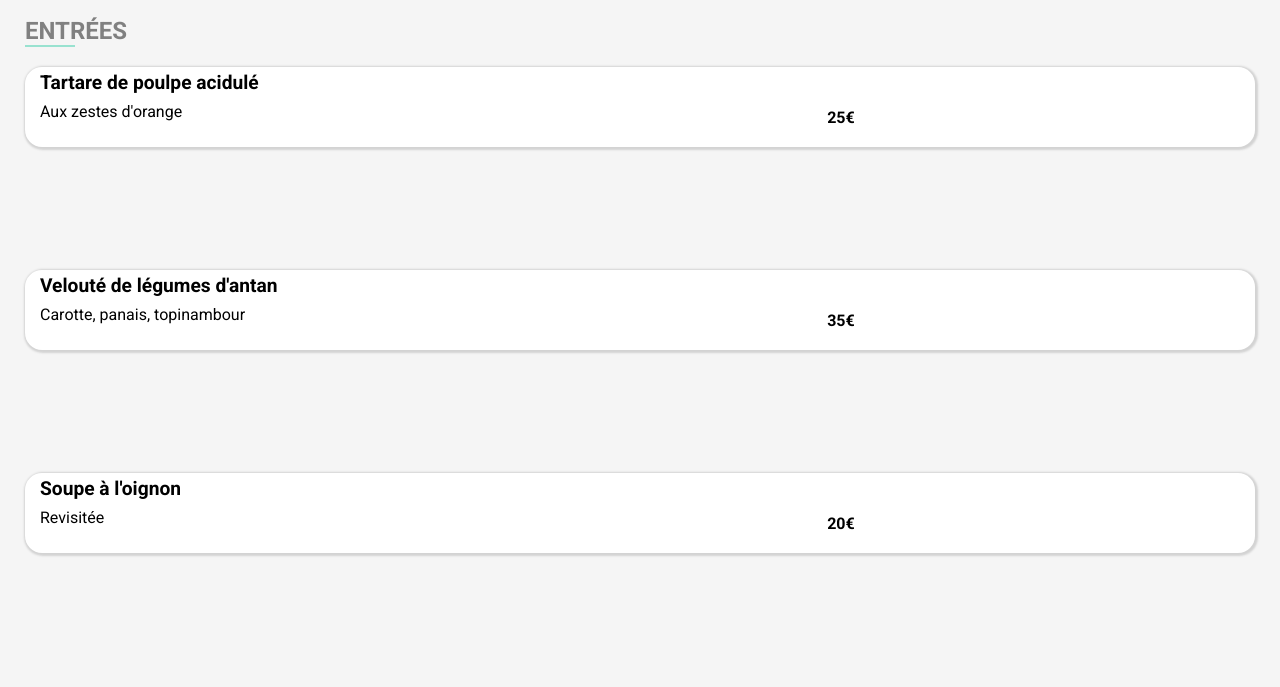
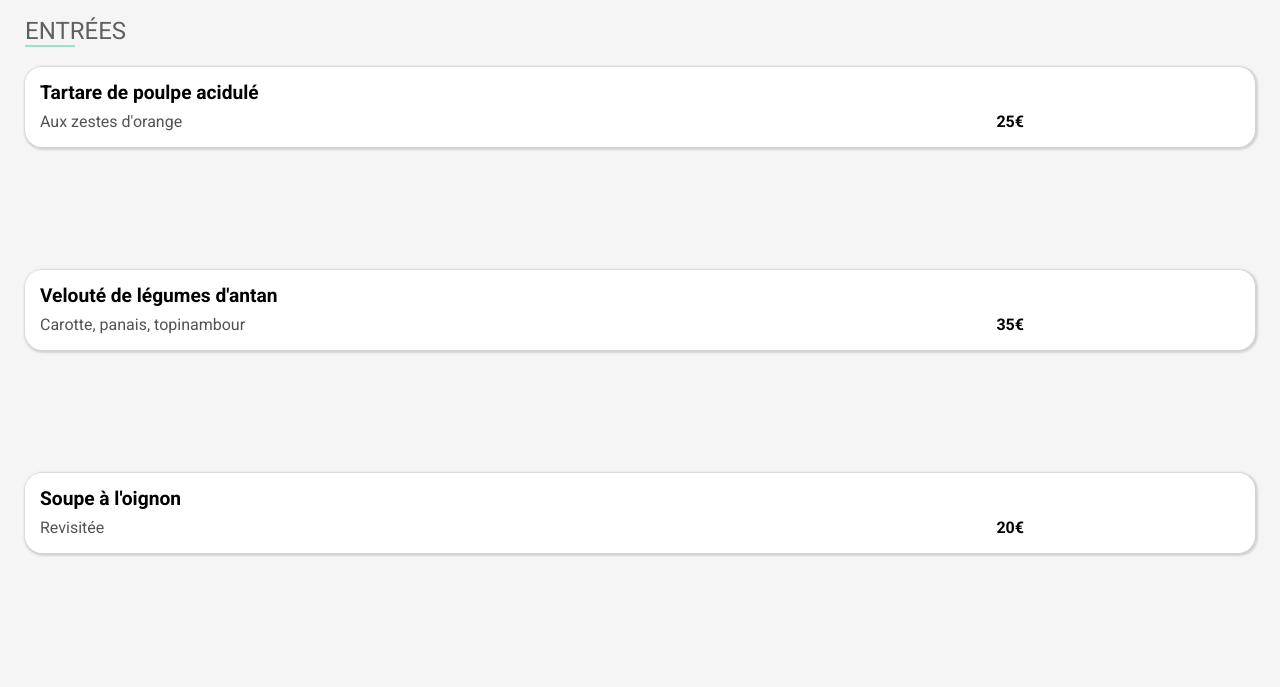
Before and after one commit to Mame-dev/MameSeynabouDIAGNE_3_11052021, a plain HTML site: page alafrancaise.html in a window 1280 px wide. Shown: the part 1033-1720 px from the top of the page. Drawn offline with Linux system fonts and the light colour scheme; a web font is replaced by a local one.

Commit message:
Ajout nimation rotate check et modification font-weight h2 menu-type

```diff
--- a/scss/style.scss
+++ b/scss/style.scss
@@ -77,7 +77,7 @@ button{
     width: 58%;
     height: 4em;
     position: relative;
-    left: 25%;
+    left: 5.5em;
     border: none;
     cursor: pointer;
 }
@@ -286,7 +286,8 @@ button{
             h2{
                 border-bottom: 2px solid $color-tertiary;
                 width: 50px;
-                color: gray;
+                color: rgb(0 0 0 / 61%);
+                font-weight: normal;
             }
             &__repas{
                 border-radius: 17px;
@@ -306,6 +307,8 @@ button{
                         width: 80%;
                     &-nom{
                         width: 80%;
+                        position: relative;
+                        top: 10px;
                         h3{
                             font-size: larger;
                             margin-top: 0;
@@ -320,12 +323,16 @@ button{
                             overflow: hidden;
                             text-overflow: ellipsis;
                             white-space: nowrap;
+                            color: rgb(0 0 0 / 68%);
                         }
                     }
                     &-prix{
                         width: 20%;
                         display: flex;
                         align-items: flex-end;
+                        justify-content: flex-end;
+                        position: relative;
+                        top: 4px;
                     }
                 }
                  &_check{
@@ -338,10 +345,6 @@ button{
                     border-top-right-radius: 1em;
                     border-bottom-right-radius: 1em;
                     opacity:0;
-
-                        -webkit-animation: rotate-center 0.6s ease-in-out both;
-	                    animation: rotate-center 0.6s ease-in-out both;
-
                     i{
                         display: flex;
                         justify-content: center;
@@ -351,7 +354,7 @@ button{
                         background: white;
                         color: #99E2D0;
                         border-radius: 100%;
-                        /*transform: rotate(360deg);*/
+                        animation: rotate-center 0.8s linear;
                         opacity: 1;
                         }
                              &:hover{
@@ -368,7 +371,7 @@ button{
 .footer{
     display: flex;
     flex-direction: column;
-    background: dimgray;
+    background: rgba(0, 0, 0, 0.77);
     h2{
         color: white;
         margin-left: 25px;
```
Also changed, not shown: css/style.css, 1 other file.
